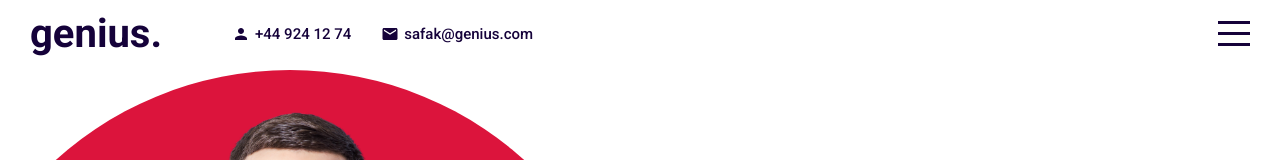
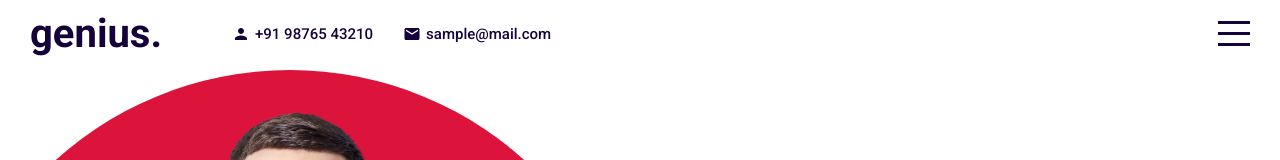
Before and after one commit to thorataditya14/portfolio, a React (Create React App) app: page / in a window 1280 px wide. Shown: the top 160 px of the page. Built offline with nearby package versions, Linux system fonts and the light colour scheme.

Commit message:
complete Topbar component

```diff
--- a/src/components/menu/Menu.jsx
+++ b/src/components/menu/Menu.jsx
@@ -1,8 +1,9 @@
 import "./menu.scss";
 
-export default function Menu({ menuOpen, setMenuOpen }) {
+
+export default function Menu({menuOpen, setMenuOpen}) {
     return (
-    <div className={"menu "+(menuOpen && "active")}>
+        <div className={"menu " + (menuOpen && "active")}>
             <ul>
                 <li onClick={()=>setMenuOpen(false)}>
                     <a href="#intro">Home</a>
--- a/src/components/topbar/Topbar.jsx
+++ b/src/components/topbar/Topbar.jsx
@@ -2,7 +2,8 @@ import "./topbar.scss"
 import PersonIcon from '@mui/icons-material/Person';
 import MailIcon from '@mui/icons-material/Mail';
 
-export default function Topbar({ menuOpen, setMenuOpen }) {
+
+export default function Topbar({menuOpen, setMenuOpen}) {
     return (
         <div className={"topbar " + (menuOpen && "active")}>
             <div className="wrapper">
@@ -12,15 +13,15 @@ export default function Topbar({ menuOpen, setMenuOpen }) {
                     </a>
                     <div className="itemContainer">
                         <PersonIcon className="icon" />
-            <span>+44 924 12 74</span>
+                        <span>+91 98765 43210</span>
                     </div>
                     <div className="itemContainer">
                         <MailIcon className="icon" />
-            <span>safak@genius.com</span>
+                        <span>sample@mail.com</span>
                     </div>
                 </div>
                 <div className="right">
-          <div className="hamburger" onClick={()=>setMenuOpen(!menuOpen)}>
+                    <div className="hamburger" onClick={() => setMenuOpen(!menuOpen)}>
                         <span className="line1"></span>
                         <span className="line2"></span>
                         <span className="line3"></span>
```
Lines whose indentation alone changed are shown as unchanged.
